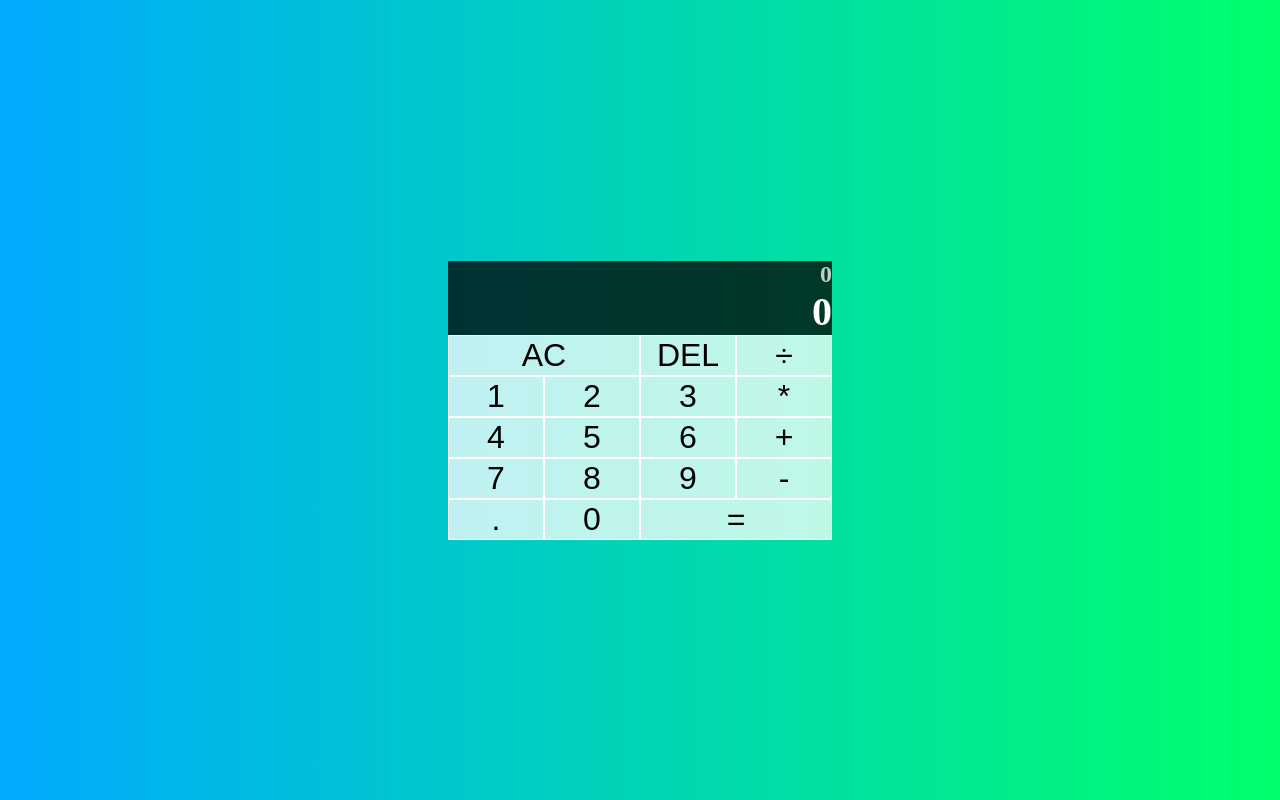
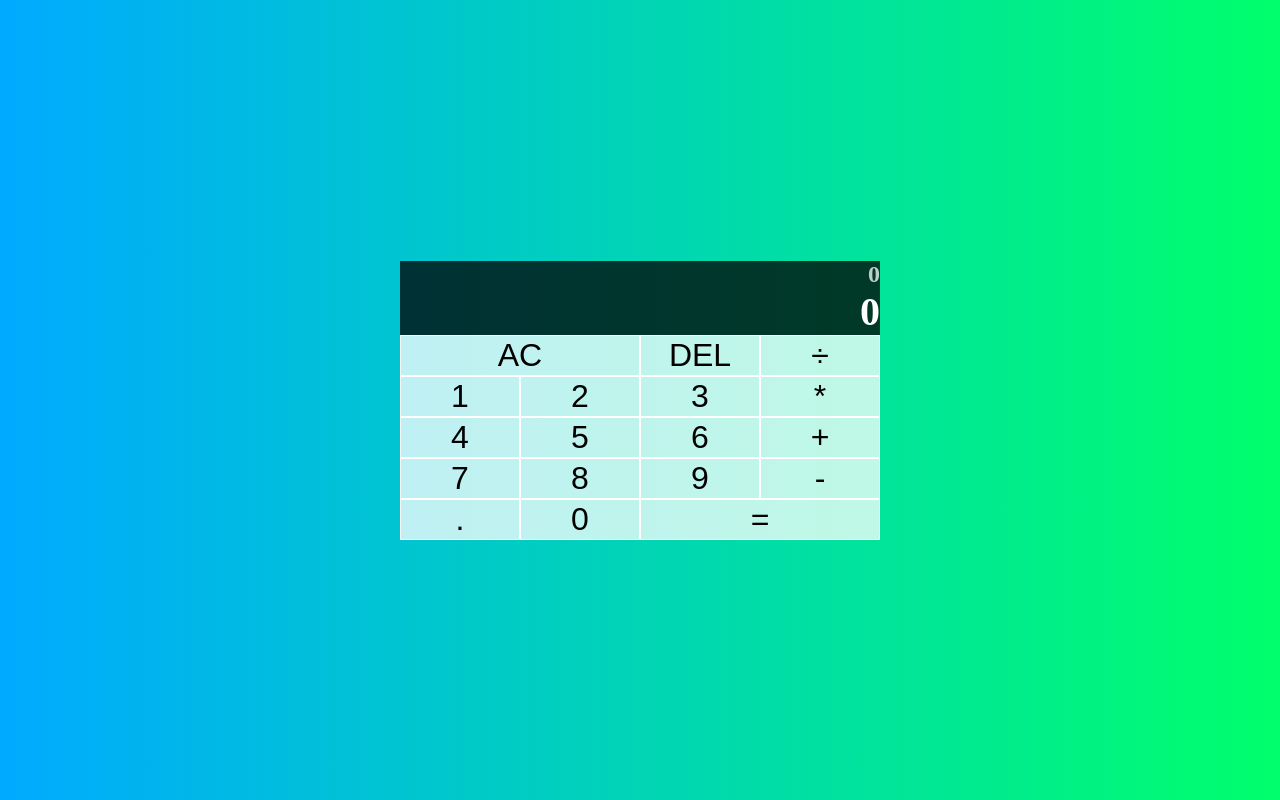
Before and after one commit to MokshithPV/Calculator, a plain HTML site: page index.html in a window 1280 px wide. Drawn offline with Linux system fonts and the light colour scheme.

Commit message:
Update styles.css

```diff
--- a/styles.css
+++ b/styles.css
@@ -10,7 +10,7 @@ body {
     justify-content: center;
     align-content: center;
     min-height: 100vh;
-    grid-template-columns: repeat(4, 12vh);
+    grid-template-columns: repeat(4, 15vh);
     grid-template-rows: minmax(6vh,fit-content) repeat(7, 6vh);
 }
 .prev{
```
